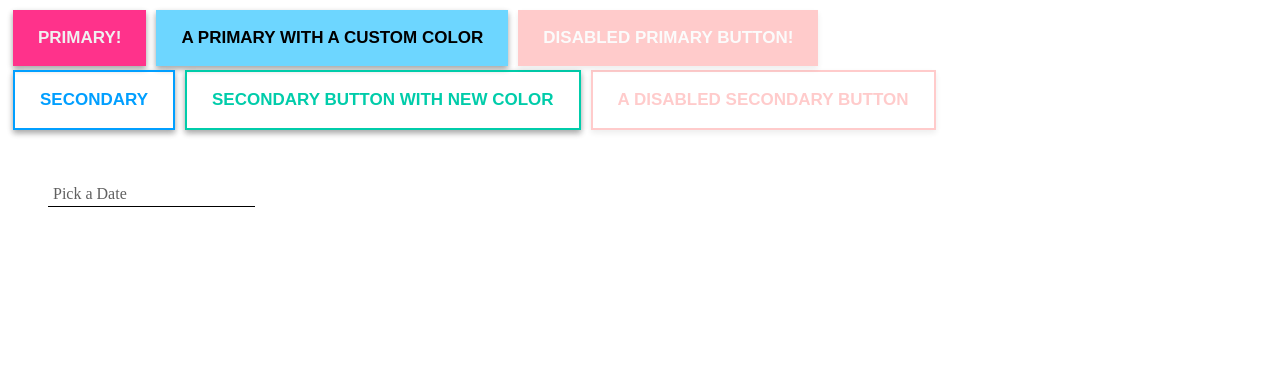
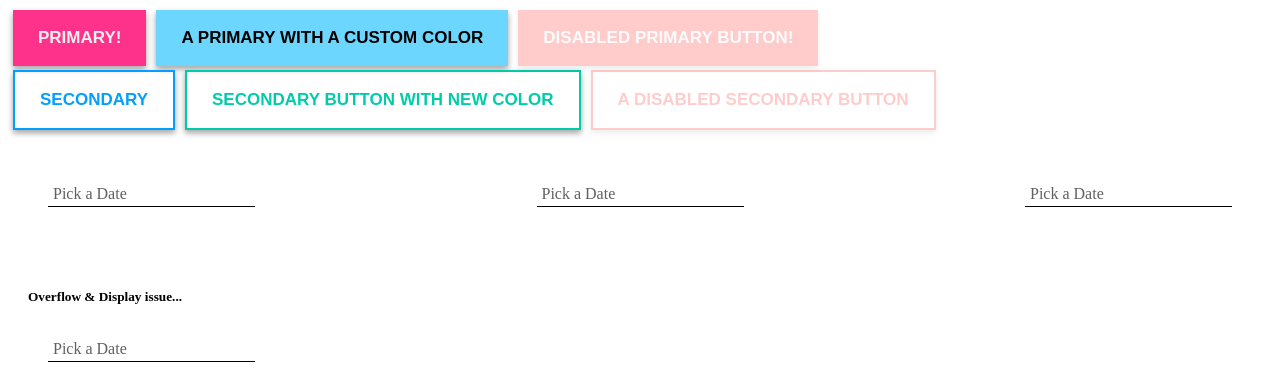
Before and after one commit to pridgey/ppui, a React app: page / in a window 1280 px wide. Shown: the top 392 px of the page. Built offline with nearby package versions, Linux system fonts and the light colour scheme.

Commit message:
added a few datepickers to show style bugs, import cleanup

```diff
--- a/src/App.tsx
+++ b/src/App.tsx
@@ -40,8 +40,14 @@ ReactDOM.render(
             Disabled={true}
             BorderColor="red"
         />
-        <div style={{padding:"20px"}}>
+        <div style={{padding:"20px", display: "flex", justifyContent: "space-between"}}>
             <DatePicker OnChange={(value) => alert("The date you have selected: " + value)}/>
+            <DatePicker OnChange={(value) => console.log("The date you have selected: " + value)}/>
+            <DatePicker OnChange={(value) => alert("The date you have selected: " + value)}/>
+        </div>
+        <div style={{padding:"20px", overflow: "hidden", height: "200px"}}>
+                <h5>Overflow &amp; Display issue...</h5>
+                <DatePicker OnChange={(value) => alert("The date you have selected: " + value)}/>
         </div>
     </>
     , root);
--- a/src/components/Inputs/DatePicker/DatePicker.tsx
+++ b/src/components/Inputs/DatePicker/DatePicker.tsx
@@ -1,7 +1,6 @@
 import * as React from "react";
 import styled from "styled-components";
-import { DayTable } from ".";
-import { Dropdown, IDropdownOption } from "../..";
+import { DayTable, Dropdown, IDropdownOption } from "../../../components";
 
 const ComponentWrapper = styled.div`
     display: flex;
@@ -78,13 +77,15 @@ const CalendarWrapper = styled.div`
     top: 65px;
     left: 5px;
     outline: none;
+    border: 1px solid black;
+
 
     &::after {
         content:"";
         position: absolute;
         top: -15px;
         left: 5%;
-        background: #fefefe;
+        background: black;
         width: 20px;
         height: 15px;
 
@@ -96,6 +97,9 @@ const CalendarWrapper = styled.div`
 
 const CalendarBanner = styled.div`
     width: 100%;
+    padding: 10px 0;
+    display: flex;
+    justify-content: space-evenly;
 `;
 
 const Month: { [number: string]: string } = {
@@ -178,8 +182,8 @@ export class DatePicker extends React.Component<IDatePickerProps, IDatePickerSta
                 { this.state.Display ?
                     <CalendarWrapper tabIndex={0}>
                         <CalendarBanner>
-                        <Dropdown Value={this.state.ActiveCell.Month.toString()} Options={this.getMonthDropdownOptions()} OnChange={this.setMonth}/>
-                        <Dropdown Value={this.state.ActiveCell.Year.toString()} Options={this.getYearDropdownOptions()} OnChange={this.setYear}/>
+                            <Dropdown Value={this.state.ActiveCell.Month.toString()} Options={this.getMonthDropdownOptions()} OnChange={this.setMonth}/>
+                            <Dropdown Value={this.state.ActiveCell.Year.toString()} Options={this.getYearDropdownOptions()} OnChange={this.setYear}/>
                         </CalendarBanner>
                         <DayTable
                             ActiveCell={this.state.ActiveCell}
@@ -219,7 +223,9 @@ export class DatePicker extends React.Component<IDatePickerProps, IDatePickerSta
         this.setState({Active: false, ActiveCell: { Day: day, Month: month, Year: year },
                        Display: false,
                        Value: this.formatValue(day, month, year),
-                       HasValue: true, HasDate: true,});
+                       HasValue: true, HasDate: true,}, () => {
+                           this.props.OnChange(this.state.Value);
+                       });
     }
 
     private setMonth = (value: string) => {
@@ -228,7 +234,9 @@ export class DatePicker extends React.Component<IDatePickerProps, IDatePickerSta
         const year = this.state.ActiveCell.Year;
         this.setState({HasValue: true, HasDate: true, Display: true,
                        Value: this.formatValue(day, month, year),
-                       ActiveCell: {Day: day, Month: month, Year: year}});
+                       ActiveCell: {Day: day, Month: month, Year: year}}, () => {
+                        this.props.OnChange(this.state.Value);
+                       });
     }
 
     private setYear = (value: string) => {
@@ -237,7 +245,9 @@ export class DatePicker extends React.Component<IDatePickerProps, IDatePickerSta
         const year: number = Number(value);
         this.setState({HasValue: true, HasDate: true, Display: true,
                        Value: this.formatValue(day, month, year),
-                       ActiveCell: {Day: day, Month: month, Year: year}});
+                       ActiveCell: {Day: day, Month: month, Year: year}}, () => {
+                        this.props.OnChange(this.state.Value);
+                       });
     }
 
     private handleInputClick = (event: any) => {
@@ -294,7 +304,9 @@ export class DatePicker extends React.Component<IDatePickerProps, IDatePickerSta
             const month = Number(currVal.substring(0,2));
             const day = Number(currVal.substring(3,5));
             const year = Number(currVal.substring(6,10));
-            this.setState({ActiveCell: {Day: day, Month: month-1, Year: year}});
+            this.setState({ActiveCell: {Day: day, Month: month-1, Year: year}}, () => {
+                this.props.OnChange(this.state.Value);
+            });
         } else if (currVal.length == 9) {
             this.setState({HasDate: false});
         }
--- a/src/components/Inputs/DatePicker/DayTable.tsx
+++ b/src/components/Inputs/DatePicker/DayTable.tsx
@@ -4,6 +4,7 @@ import styled from 'styled-components';
 const CalendarTable = styled.table`
     width: 100%;
     border-spacing: 0;
+    border: 1px solid black;
 `;
 
 const CalendarTbody = styled.tbody`
```
